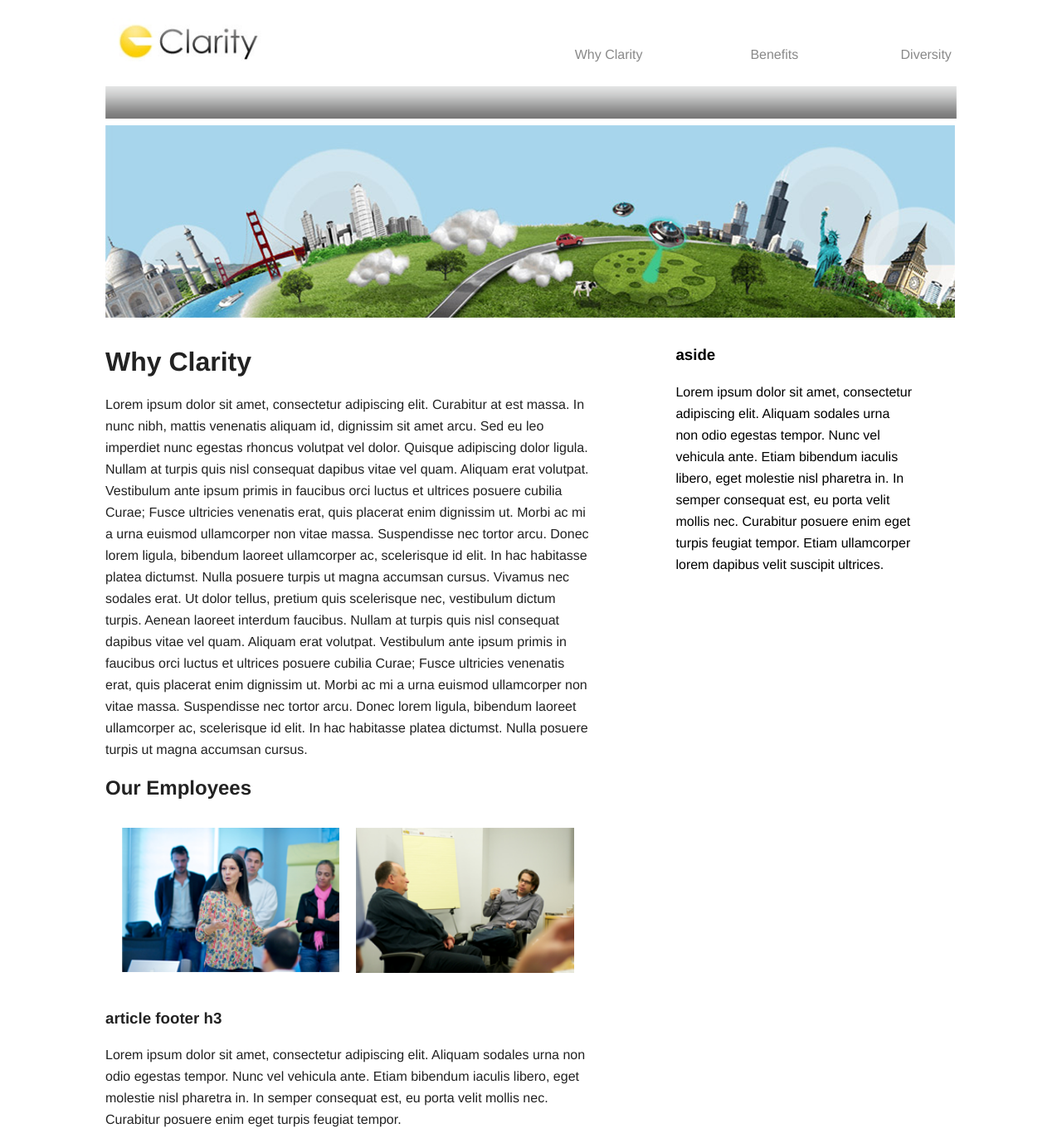
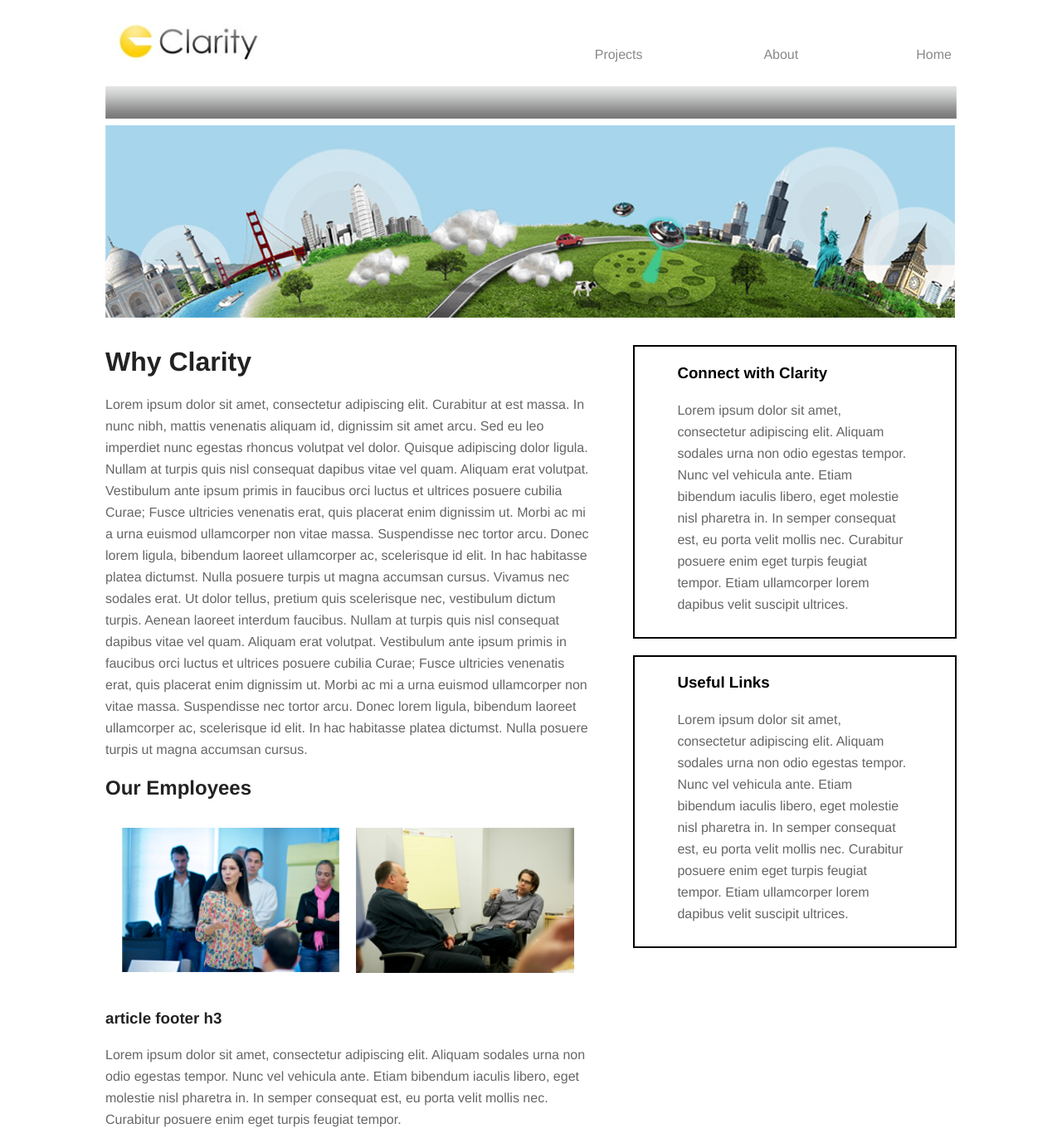
Before and after one commit to cheapwebmonkey/clarity, a plain HTML site: page index.html in a window 1280 px wide. Shown: the top 1366 px of the page at 83% size. Drawn offline with Linux system fonts and the light colour scheme.

Commit message:
took out ould nav

```diff
--- a/css/style.css
+++ b/css/style.css
@@ -18,6 +18,10 @@ html {
 
 .grid-pad > [class*='col-']:last-of-type {
   padding-right: 20px;
+}
+p
+ {
+  color:#666666;
 }
 
 body {
@@ -42,7 +46,22 @@ body {
 }
 .main aside {
   color: black;
+  margin-top: 20px;
   padding: 0px 5% 10px;
+  border-top: 2px solid #000;
+  border-bottom: 2px solid #000;
+  border-left: 2px solid #000;
+  border-right: 2px solid #000;
+}
+
+.main aside2 {
+  color: black;
+  margin-top: 20px;
+  padding: 0px 5% 10px;
+  border-top: 2px solid #000;
+  border-bottom: 2px solid #000;
+  border-left: 2px solid #000;
+  border-right: 2px solid #000;
 }
 /*
   font-family: Helvetica, Helvetica Neue, Arial;
@@ -173,6 +192,13 @@ IMG.displayed {
 
 }
 
+.main aside2 {
+  color: black;
+  padding: 0px 5% 10px;
+
+}
+
+
 
 .footer-container footer {
   color: white;
@@ -206,6 +232,7 @@ Media Queries
     max-width: 100%;
 
  }
+
 
    .city {
     align-content: center;
@@ -242,7 +269,7 @@ Media Queries
     width: 38%;
   }
 
-   .aside2 {
+   .main aside2 {
     float: right;
     width: 38%;
   }
--- a/index.html
+++ b/index.html
@@ -4,6 +4,7 @@
     <meta http-equiv="Content-Type" content="text/html; charset=UTF-8" />
     <meta name="viewport" content="width=device-width, initial-scale=1.0">
     <title>Clarity</title>
+
     <link href="css/style.css" rel="stylesheet" type="text/css" />
 
 </head>
@@ -15,13 +16,15 @@
           <div id="logobox"><a href="index.html" id="logo"><img src="img/clarity-logo.png" id="clarityLogo"></a>
        </div>
 <!--                <h1 class="title">Clarity</h1>-->
-                <nav>
-                    <ul>
-                        <li><a href="#">Diversity</a></li>
-                        <li><a href="#">Benefits</a></li>
-                        <li><a href="#">Why Clarity</a></li>
-                    </ul>
-                </nav>
+
+
+      <nav class="nav-collapse">
+        <ul>
+          <li class="menu-item active"><a href="#home" data-scroll>Home</a></li>
+          <li class="menu-item"><a href="#about" data-scroll>About</a></li>
+          <li class="menu-item"><a href="#projects" data-scroll>Projects</a></li>
+        </ul>
+      </nav>
               <div><img class="greybox"src="img/headertopbar.png"></div>
                   <div><img class="city"src="img/city-body.png"></div>
             </header>
@@ -59,9 +62,14 @@
                 </article>
 
                 <aside>
-                    <h3>aside</h3>
+                    <h3>Connect with Clarity</h3>
                     <p>Lorem ipsum dolor sit amet, consectetur adipiscing elit. Aliquam sodales urna non odio egestas tempor. Nunc vel vehicula ante. Etiam bibendum iaculis libero, eget molestie nisl pharetra in. In semper consequat est, eu porta velit mollis nec. Curabitur posuere enim eget turpis feugiat tempor. Etiam ullamcorper lorem dapibus velit suscipit ultrices.</p>
                 </aside>
+
+              <aside2>
+                    <h3>Useful Links</h3>
+                    <p>Lorem ipsum dolor sit amet, consectetur adipiscing elit. Aliquam sodales urna non odio egestas tempor. Nunc vel vehicula ante. Etiam bibendum iaculis libero, eget molestie nisl pharetra in. In semper consequat est, eu porta velit mollis nec. Curabitur posuere enim eget turpis feugiat tempor. Etiam ullamcorper lorem dapibus velit suscipit ultrices.</p>
+                </aside2>
 
             </div> <!-- #main -->
         </div> <!-- #main-container -->
```
